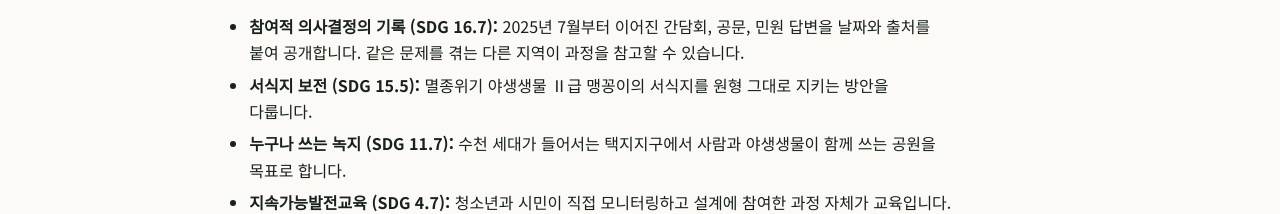
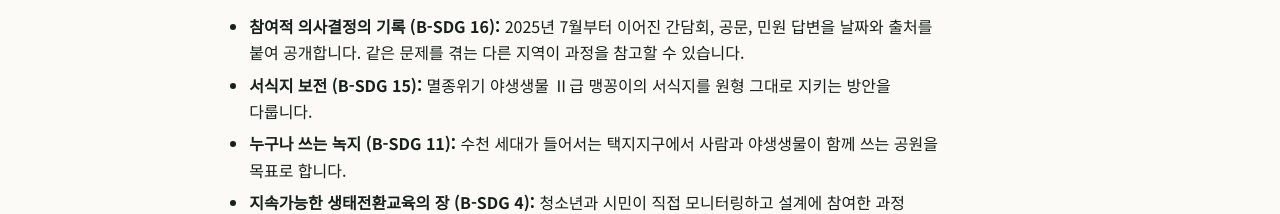
Before and after one commit to summer-0814/yeokgok-wetland-archive, a plain HTML site: page purpose.html in a window 1280 px wide. Shown: the part 594-808 px from the top of the page. Drawn offline with Linux system fonts and the light colour scheme; a web font is replaced by a local one.

Commit message:
의의와 목적: B-SDG 항목 문구 수정
Co-Authored-By: Claude Opus 5.5 <noreply@anthropic.com>
Claude-Session: https://claude.ai/code/session_01U5LxTvz2r5kecRK8bobZGM

```diff
--- a/purpose.html
+++ b/purpose.html
@@ -163,10 +163,10 @@ td.c{text-align:center;white-space:nowrap}
  <h2>1. 이 아카이브가 하려는 일</h2>
  <p><b>결론부터:</b> 이 기록의 목적은 특정 결론을 선전하는 것이 아니라, 개발 예정지 안의 자연습지를 두고 시민·행정·사업시행자가 어떤 근거로 어떻게 합의해 왔는지를 누구나 검증할 수 있게 남기는 것입니다.</p>
  <ul>
-  <li><b>참여적 의사결정의 기록 (SDG 16.7):</b> 2025년 7월부터 이어진 간담회, 공문, 민원 답변을 날짜와 출처를 붙여 공개합니다. 같은 문제를 겪는 다른 지역이 과정을 참고할 수 있습니다.</li>
-  <li><b>서식지 보전 (SDG 15.5):</b> 멸종위기 야생생물 Ⅱ급 맹꽁이의 서식지를 원형 그대로 지키는 방안을 다룹니다.</li>
-  <li><b>누구나 쓰는 녹지 (SDG 11.7):</b> 수천 세대가 들어서는 택지지구에서 사람과 야생생물이 함께 쓰는 공원을 목표로 합니다.</li>
-  <li><b>지속가능발전교육 (SDG 4.7):</b> 청소년과 시민이 직접 모니터링하고 설계에 참여한 과정 자체가 교육입니다.</li>
+  <li><b>참여적 의사결정의 기록 (B-SDG 16):</b> 2025년 7월부터 이어진 간담회, 공문, 민원 답변을 날짜와 출처를 붙여 공개합니다. 같은 문제를 겪는 다른 지역이 과정을 참고할 수 있습니다.</li>
+  <li><b>서식지 보전 (B-SDG 15):</b> 멸종위기 야생생물 Ⅱ급 맹꽁이의 서식지를 원형 그대로 지키는 방안을 다룹니다.</li>
+  <li><b>누구나 쓰는 녹지 (B-SDG 11):</b> 수천 세대가 들어서는 택지지구에서 사람과 야생생물이 함께 쓰는 공원을 목표로 합니다.</li>
+  <li><b>지속가능한 생태전환교육의 장 (B-SDG 4):</b> 청소년과 시민이 직접 모니터링하고 설계에 참여한 과정 자체가 교육입니다.</li>
  </ul>
 </div></section>
 
```
